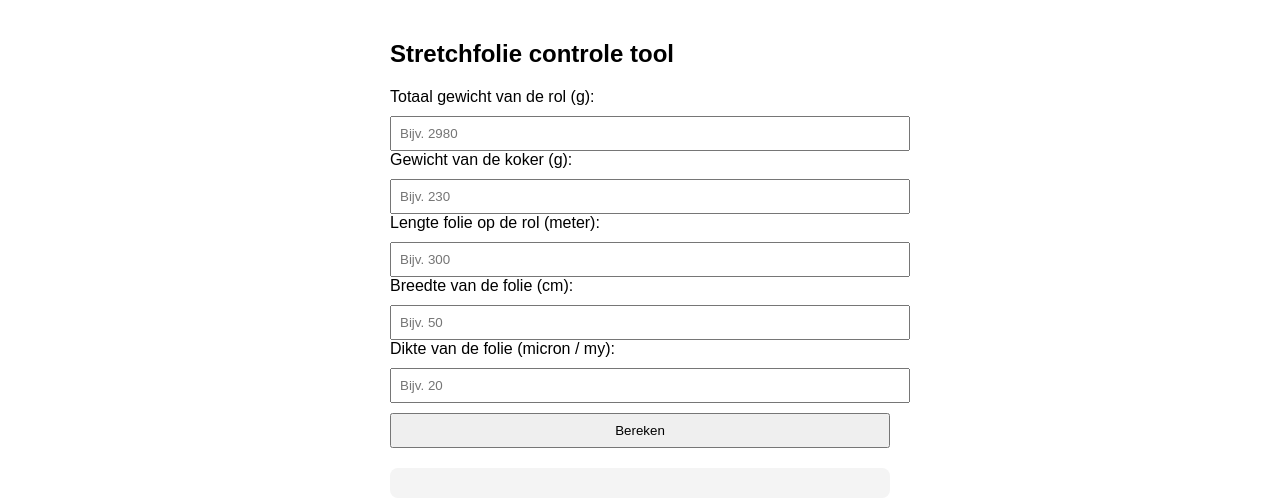
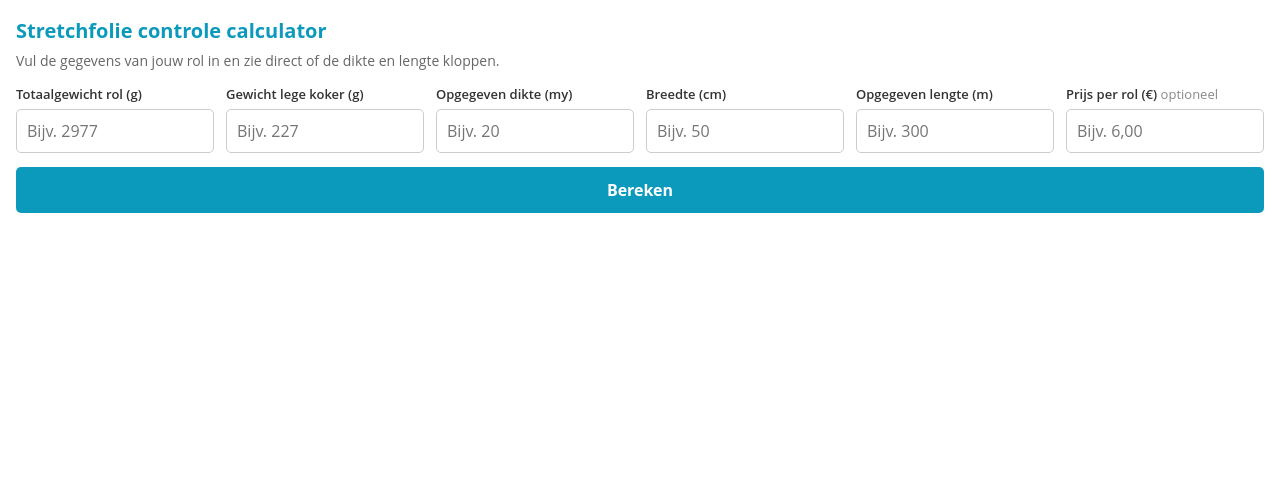
Before and after one commit to Sitecom244/stretchfolie-checker, a plain HTML site: page index.html in a window 1280 px wide. Drawn offline with Linux system fonts and the light colour scheme.

Commit message:
Update index.html

```diff
--- a/index.html
+++ b/index.html
@@ -2,63 +2,86 @@
 <html lang="nl">
 <head>
 <meta charset="UTF-8">
-  <title>Stretchfolie controle calculator</title>
+<meta name="viewport" content="width=device-width, initial-scale=1">
+<title>Stretchfolie controle calculator | VerpakkingenXL</title>
 <style>
-    body { font-family: sans-serif; max-width: 500px; margin: auto; padding: 20px; }
-    input, button { padding: 8px; margin-top: 10px; width: 100%; }
-    .resultaat { margin-top: 20px; background: #f4f4f4; padding: 15px; border-radius: 8px; }
+  * { box-sizing: border-box; }
+  body { font-family: "Open Sans", Arial, Helvetica, sans-serif; color: #333; margin: 0; padding: 16px; background: #fff; line-height: 1.5; font-size: 15px; }
+  h2 { margin: 0 0 4px; font-size: 20px; color: #0b99bc; }
+  .sub { margin: 0 0 14px; color: #666; font-size: 14px; }
+  .grid { display: grid; grid-template-columns: repeat(auto-fit, minmax(190px, 1fr)); gap: 12px; }
+  label { display: block; font-weight: 600; font-size: 13px; margin-bottom: 4px; }
+  input { width: 100%; padding: 10px; font-size: 16px; border: 1px solid #ccc; border-radius: 5px; font-family: inherit; }
+  input:focus { outline: 2px solid #0b99bc; border-color: #0b99bc; }
+  .opt { font-weight: 400; color: #888; }
+  button { margin-top: 14px; width: 100%; padding: 12px; font-size: 16px; font-weight: 700; color: #fff; background: #0b99bc; border: 0; border-radius: 5px; cursor: pointer; font-family: inherit; }
+  button:hover { background: #09829f; }
+  #output { margin-top: 16px; }
+  .verdict { padding: 12px 15px; border-radius: 5px; font-weight: 700; font-size: 16px; margin-bottom: 12px; }
+  .ok { background: #eaf7fa; border-left: 5px solid #0b99bc; }
+  .warn { background: #fff6e5; border-left: 5px solid #d98a00; }
+  .rows { background: #f9f9f9; border-radius: 5px; padding: 6px 15px; }
+  .row { display: flex; justify-content: space-between; gap: 12px; padding: 8px 0; border-bottom: 1px solid #e6e6e6; }
+  .row:last-child { border-bottom: 0; }
+  .row span:last-child { font-weight: 700; text-align: right; white-space: nowrap; }
+  .note { font-size: 13px; color: #666; margin: 10px 0 0; }
 </style>
 </head>
 <body>
-  <h2>Stretchfolie controle tool</h2>
+<h2>Stretchfolie controle calculator</h2>
+<p class="sub">Vul de gegevens van jouw rol in en zie direct of de dikte en lengte kloppen.</p>
 
-  <label for="totaalGewicht">Totaal gewicht van de rol (g):</label>
-  <input type="number" id="totaalGewicht" placeholder="Bijv. 2980">
-
-  <label for="kokerGewicht">Gewicht van de koker (g):</label>
-  <input type="number" id="kokerGewicht" placeholder="Bijv. 230">
-
-  <label for="lengte">Lengte folie op de rol (meter):</label>
-  <input type="number" id="lengte" placeholder="Bijv. 300">
-
-  <label for="breedte">Breedte van de folie (cm):</label>
-  <input type="number" id="breedte" placeholder="Bijv. 50">
-
-  <label for="dikte">Dikte van de folie (micron / my):</label>
-  <input type="number" id="dikte" placeholder="Bijv. 20">
-
-  <button onclick="bereken()">Bereken</button>
-
-  <div id="output" class="resultaat"></div>
+<div class="grid">
+  <div><label for="totaalGewicht">Totaalgewicht rol (g)</label><input type="number" inputmode="decimal" id="totaalGewicht" placeholder="Bijv. 2977"></div>
+  <div><label for="kokerGewicht">Gewicht lege koker (g)</label><input type="number" inputmode="decimal" id="kokerGewicht" placeholder="Bijv. 227"></div>
+  <div><label for="dikte">Opgegeven dikte (my)</label><input type="number" inputmode="decimal" id="dikte" placeholder="Bijv. 20"></div>
+  <div><label for="breedte">Breedte (cm)</label><input type="number" inputmode="decimal" id="breedte" placeholder="Bijv. 50"></div>
+  <div><label for="lengte">Opgegeven lengte (m)</label><input type="number" inputmode="decimal" id="lengte" placeholder="Bijv. 300"></div>
+  <div><label for="prijs">Prijs per rol (&euro;) <span class="opt">optioneel</span></label><input type="number" inputmode="decimal" step="0.01" id="prijs" placeholder="Bijv. 6,00"></div>
+</div>
+<button type="button" onclick="bereken()">Bereken</button>
+<div id="output" aria-live="polite"></div>
 
 <script>
+function num(id) { return parseFloat(String(document.getElementById(id).value).replace(',', '.')); }
+function nl(v, d) { return v.toLocaleString('nl-NL', { minimumFractionDigits: d, maximumFractionDigits: d }); }
+function row(a, b) { return '<div class="row"><span>' + a + '</span><span>' + b + '</span></div>'; }
+
 function bereken() {
-      const totaal = parseFloat(document.getElementById('totaalGewicht').value);
-      const koker = parseFloat(document.getElementById('kokerGewicht').value);
-      const lengte = parseFloat(document.getElementById('lengte').value);
-      const dikte = parseFloat(document.getElementById('dikte').value);
-      const breedte = parseFloat(document.getElementById('breedte').value);
+  var out = document.getElementById('output');
+  var totaal = num('totaalGewicht'), koker = num('kokerGewicht'), lengte = num('lengte'),
+      dikte = num('dikte'), breedte = num('breedte'), prijs = num('prijs');
 
-      if (isNaN(totaal) || isNaN(koker) || isNaN(lengte) || isNaN(dikte) || isNaN(breedte)) {
-        document.getElementById('output').innerHTML = "<strong>Vul alle velden correct in.</strong>";
+  if ([totaal, koker, lengte, dikte, breedte].some(function (v) { return isNaN(v) || v <= 0; }) || koker >= totaal) {
+    out.innerHTML = '<div class="verdict warn">Vul alle velden in. Het kokergewicht moet lager zijn dan het totaalgewicht.</div>';
     return;
   }
 
-      const nettoFolie = totaal - koker;
-      const theoretischGewicht = (dikte / 1000) * (breedte / 100) * lengte * 0.92 * 1000; // gram
-      const verschil = nettoFolie - theoretischGewicht;
-      const verschilProcent = (verschil / theoretischGewicht) * 100;
+  // LLDPE: 0,92 g/cm3 -> gram = my x cm x m x 0,0092
+  var netto = totaal - koker;
+  var verwacht = dikte * breedte * lengte * 0.0092;
+  var verschil = netto - verwacht;
+  var pct = verschil / verwacht * 100;
+  var echteLengte = netto / (dikte * breedte * 0.0092);
+  var echteDikte = netto / (breedte * lengte * 0.0092);
 
-      let conclusie = "Binnen de normale tolerantie.";
-      if (verschilProcent < -5) conclusie = "Let op: mogelijk te weinig folie.";
-      else if (verschilProcent > 5) conclusie = "Er lijkt meer folie op de rol dan opgegeven.";
+  var cls = 'ok', tekst = 'In orde: deze rol valt binnen de normale tolerantie van 5%.';
+  if (pct < -5) { cls = 'warn'; tekst = 'Let op: er zit ' + nl(Math.abs(pct), 1) + '% minder folie op de rol dan opgegeven.'; }
+  else if (pct > 5) { cls = 'warn'; tekst = 'Er zit meer folie op de rol dan opgegeven. Controleer het kokergewicht.'; }
 
-      document.getElementById('output').innerHTML = `
-        <strong>Netto foliegewicht:</strong> ${nettoFolie.toFixed(0)} g<br>
-        <strong>Theoretisch gewicht (bij ${dikte} my, ${lengte} m, ${breedte} cm):</strong> ${theoretischGewicht.toFixed(0)} g<br>
-        <strong>Verschil:</strong> ${verschil.toFixed(1)} g (${verschilProcent.toFixed(2)}%)<br>
-        <strong>Conclusie:</strong> ${conclusie}
-      `;
+  var html = '<div class="verdict ' + cls + '">' + tekst + '</div><div class="rows">' +
+    row('Netto foliegewicht', nl(netto, 0) + ' g') +
+    row('Verwacht bij ' + nl(dikte, 0) + ' my, ' + nl(breedte, 0) + ' cm x ' + nl(lengte, 0) + ' m', nl(verwacht, 0) + ' g') +
+    row('Verschil', (verschil > 0 ? '+' : '') + nl(verschil, 0) + ' g (' + (pct > 0 ? '+' : '') + nl(pct, 1) + '%)') +
+    row('Werkelijke lengte bij ' + nl(dikte, 0) + ' my', nl(echteLengte, 0) + ' m') +
+    row('Werkelijke dikte bij ' + nl(lengte, 0) + ' m', nl(echteDikte, 1) + ' my');
+
+  if (!isNaN(prijs) && prijs > 0) {
+    html += row('Prijs per kilo folie', '&euro; ' + nl(prijs / (netto / 1000), 2)) +
+            row('Prijs per 100 m (bij ' + nl(dikte, 0) + ' my)', '&euro; ' + nl(prijs / echteLengte * 100, 2));
+  }
+  html += '</div><p class="note">De weegschaal laat zien hoeveel folie je hebt, niet of een verschil in de dikte of in de lengte zit. Daarom zie je beide uitersten.</p>';
+  out.innerHTML = html;
 }
 </script>
 </body>
```
Lines whose indentation alone changed are shown as unchanged.
